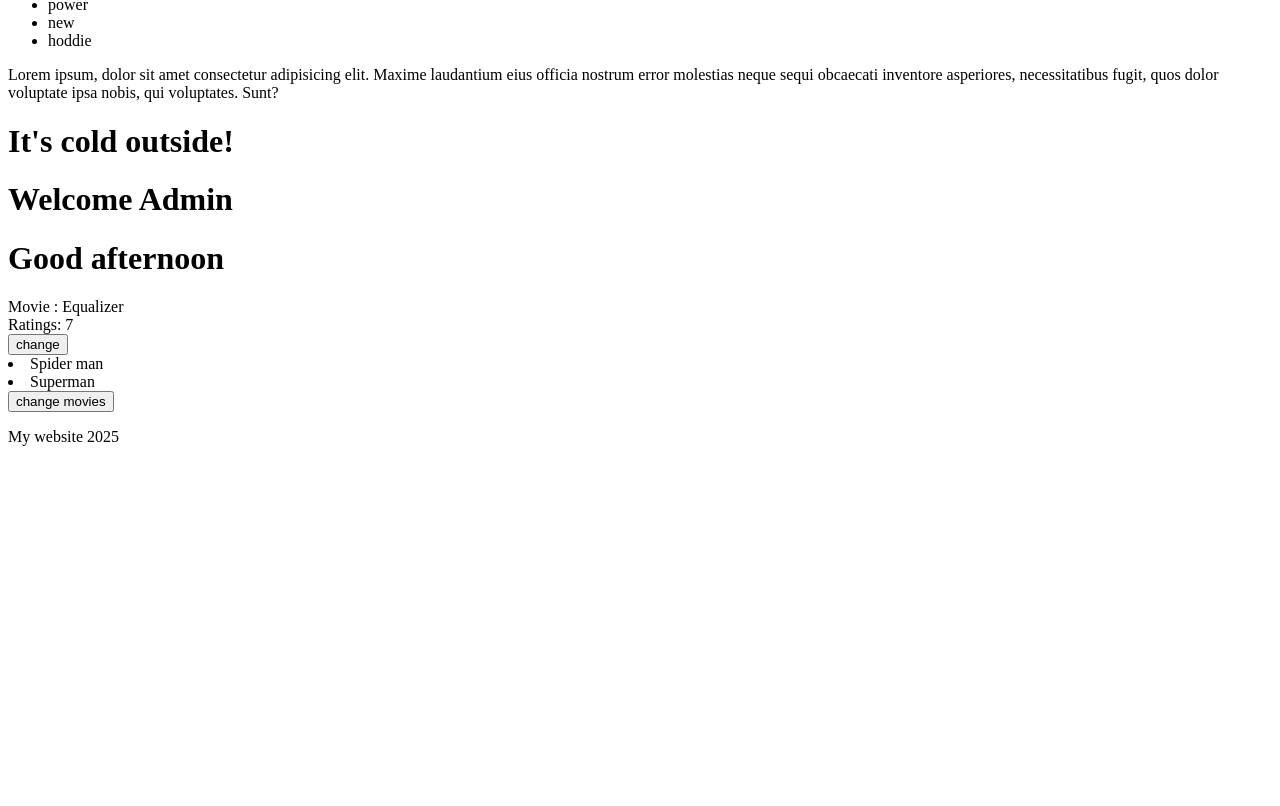
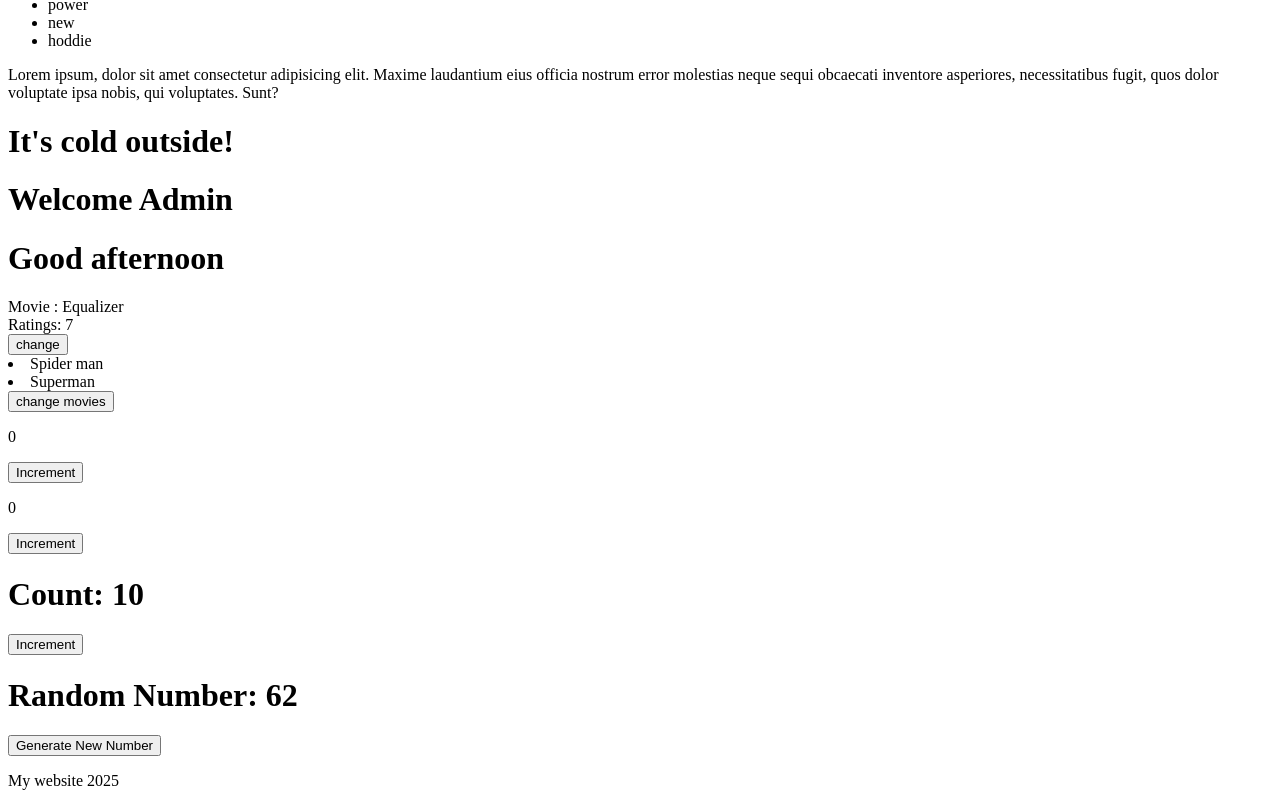
Before and after one commit to JimHui12/react2025, a React (Vite) app: page / in a window 1280 px wide. Shown: the part 1302-2108 px from the top of the page. Before the commit the page ends 1764 px from the top, so only its background shows below. Built offline with nearby package versions, Linux system fonts and the light colour scheme.

Commit message:
useState updated

```diff
--- a/src/App.jsx
+++ b/src/App.jsx
@@ -3,7 +3,7 @@ import Main from "./components/Main";
 import Footer from "./components/Footer";
 
 /*
- * 2:07:12
+ * 2:15:32
  */
 const App = () => {
   return (
--- /dev/null
+++ b/src/components/ComponentOne.jsx
@@ -0,0 +1,11 @@
+const ComponentOne = ({ count, onClickHandler }) => {
+  const handleClick = () => onClickHandler();
+  return (
+    <div>
+      <p>{count}</p>
+      <button onClick={handleClick}>Increment</button>
+    </div>
+  );
+};
+
+export default ComponentOne;
--- /dev/null
+++ b/src/components/ComponentTwo.jsx
@@ -0,0 +1,11 @@
+const ComponentTwo = ({ count, onClickHandler }) => {
+  const handleClick = () => onClickHandler();
+  return (
+    <div>
+      <p>{count}</p>
+      <button onClick={handleClick}>Increment</button>
+    </div>
+  );
+};
+
+export default ComponentTwo;
--- /dev/null
+++ b/src/components/ExampleOne.jsx
@@ -0,0 +1,21 @@
+import { useState } from "react";
+
+const ExampleOne = () => {
+  const [count, setCount] = useState(() => {
+    const initialCount = 10;
+    return initialCount;
+  });
+
+  const increment = () => {
+    setCount((prevCount) => prevCount + 1);
+  };
+
+  return (
+    <div>
+      <h1>Count: {count}</h1>
+      <button onClick={increment}>Increment</button>
+    </div>
+  );
+};
+
+export default ExampleOne;
--- /dev/null
+++ b/src/components/ExampleTwo.jsx
@@ -0,0 +1,20 @@
+import { useState } from "react";
+const ExampleTwo = () => {
+  const [randomNumber, setRandomNumber] = useState(() =>
+    Math.floor(Math.random() * 100)
+  );
+
+  const generateNewRandomNumber = () => {
+    const newNumber = Math.floor(Math.random() * 100);
+    setRandomNumber(newNumber);
+  };
+
+  return (
+    <div>
+      <h1>Random Number: {randomNumber}</h1>
+      <button onClick={generateNewRandomNumber}>Generate New Number</button>
+    </div>
+  );
+};
+
+export default ExampleTwo;
--- a/src/components/Main.jsx
+++ b/src/components/Main.jsx
@@ -8,8 +8,12 @@ import UserStatus from "./UserStatus";
 import Password from "./Password";
 import Greeting from "./Greeting";
 import Movie from "./Movie";
+import ComponentOne from "./ComponentOne";
+import ComponentTwo from "./ComponentTwo";
+import ExampleOne from "./ExampleOne";
+import ExampleTwo from "./ExampleTwo";
 import { useCounterStore } from "../store/test";
-import { useEffect } from "react";
+import { useEffect, useState } from "react";
 
 const logCount = () => {
   const count = useCounterStore.getState().count;
@@ -17,6 +21,8 @@ const logCount = () => {
 };
 
 const Main = () => {
+  const [count, setCount] = useState(0);
+
   useEffect(() => {
     logCount();
   }, []);
@@ -43,6 +49,16 @@ const Main = () => {
         />
         <Greeting timeOfDay="afternoon" />
         <Movie />
+        <ComponentOne
+          count={count}
+          onClickHandler={() => setCount(count + 1)}
+        />
+        <ComponentTwo
+          count={count}
+          onClickHandler={() => setCount(count + 1)}
+        />
+        <ExampleOne />
+        <ExampleTwo />
       </p>
     </main>
   );
```
